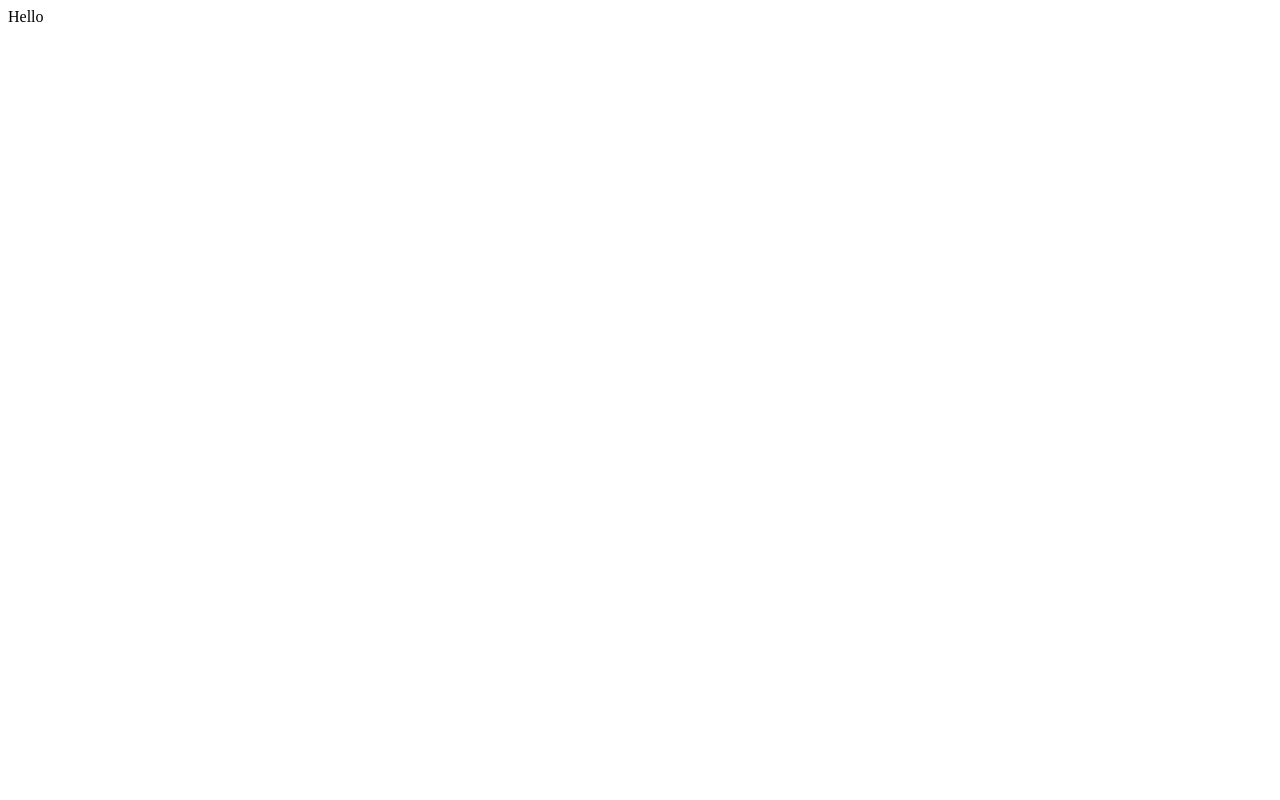
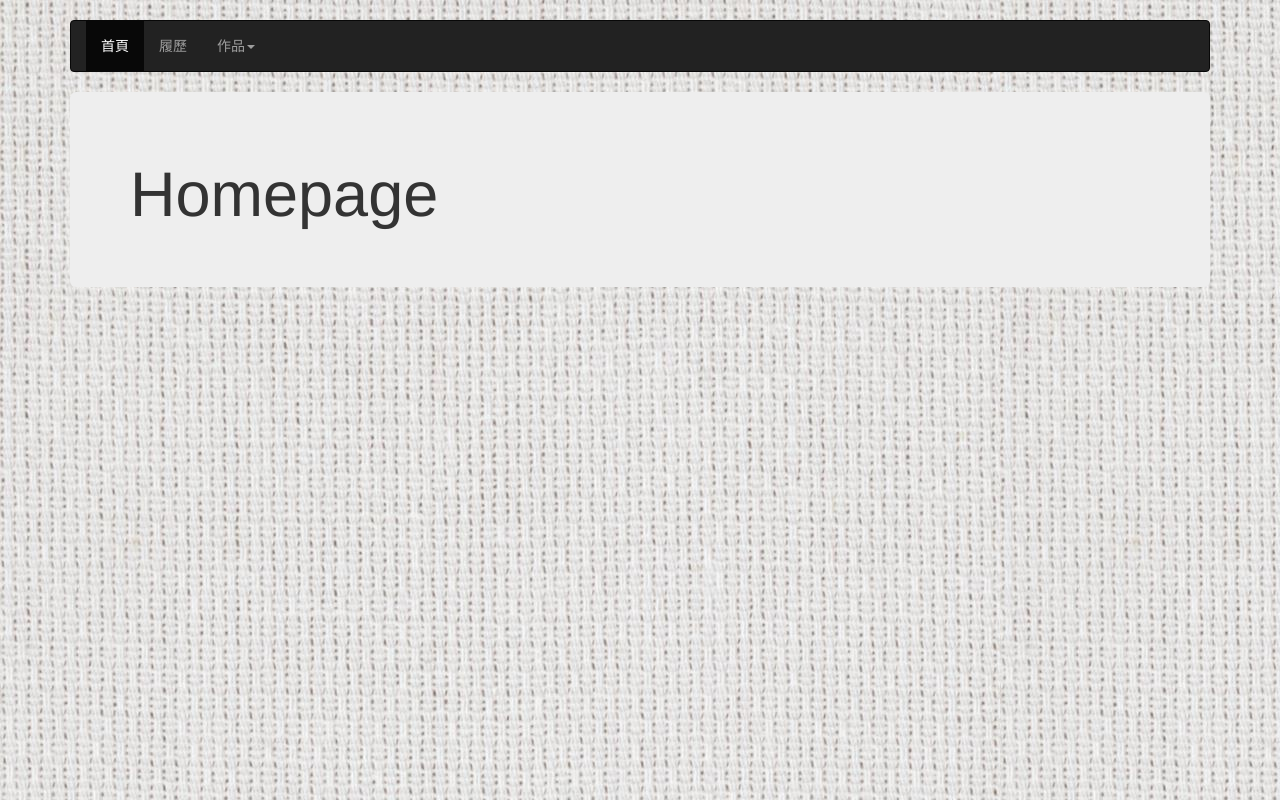
Before and after one commit to kevinchiu0401/profile, a plain HTML site: page index.html in a window 1280 px wide. Drawn offline with nearby package versions, Linux system fonts and the light colour scheme.

Commit message:
add background and navigation bar

```diff
--- a/index.html
+++ b/index.html
@@ -1,9 +1,45 @@
 <!DOCTYPE html>
 <html>
 <head>
-	<title>Home</title>
+	<meta charset="utf-8">
+	<meta name="viewpoint" content="width=device-width, initial-scale=1">
+
+	<title>Home | Wandering Around</title>
+
+	<link href="http://maxcdn.bootstrapcdn.com/bootstrap/3.3.6/css/bootstrap.min.css" rel="stylesheet">
+	<link href="style.css" rel="stylesheet">
+	<script src="https://ajax.googleapis.com/ajax/libs/jquery/1.12.0/jquery.min.js"></script>
+	<script src="http://maxcdn.bootstrapcdn.com/bootstrap/3.3.6/js/bootstrap.min.js"></script>
+
 </head>
 <body>
-	Hello
+	<div class="container">
+
+		<!-- fixed navbar -->
+		<nav class="navbar navbar-inverse">
+			<div class="container-fluid">
+				<div class="navbar-header">
+				</div>
+				<div>
+					<ul class="nav navbar-nav">
+						<li class="active"><a href="#">首頁</a></li>
+						<li><a href="#">履歷</a></li>
+						<li class="dropdown">
+							<a class="dropdown-toggle" data-toggle="dropdown" href="#">作品<span class="caret"></span></a>
+							<ul class="dropdown-menu">
+								<li><a href="#">大學</a></li>
+								<li><a href="#">其他</a></li>
+							</ul>
+						</li>
+					</ul>
+				</div>
+			</div>
+		</nav>
+
+		<div class="jumbotron">
+			<h1>Homepage</h1>
+		</div>
+
+	</div>
 </body>
 </html>
--- /dev/null
+++ b/style.css
@@ -0,0 +1,9 @@
+body {
+	background: #FFFFFF url("bg.jpg");
+	padding-top: 20px;
+	padding-bottom: 20px;
+}
+
+.navbar {
+	margin-bottom: 20px;
+}
```
Also changed, not shown: bg.jpg (added).
